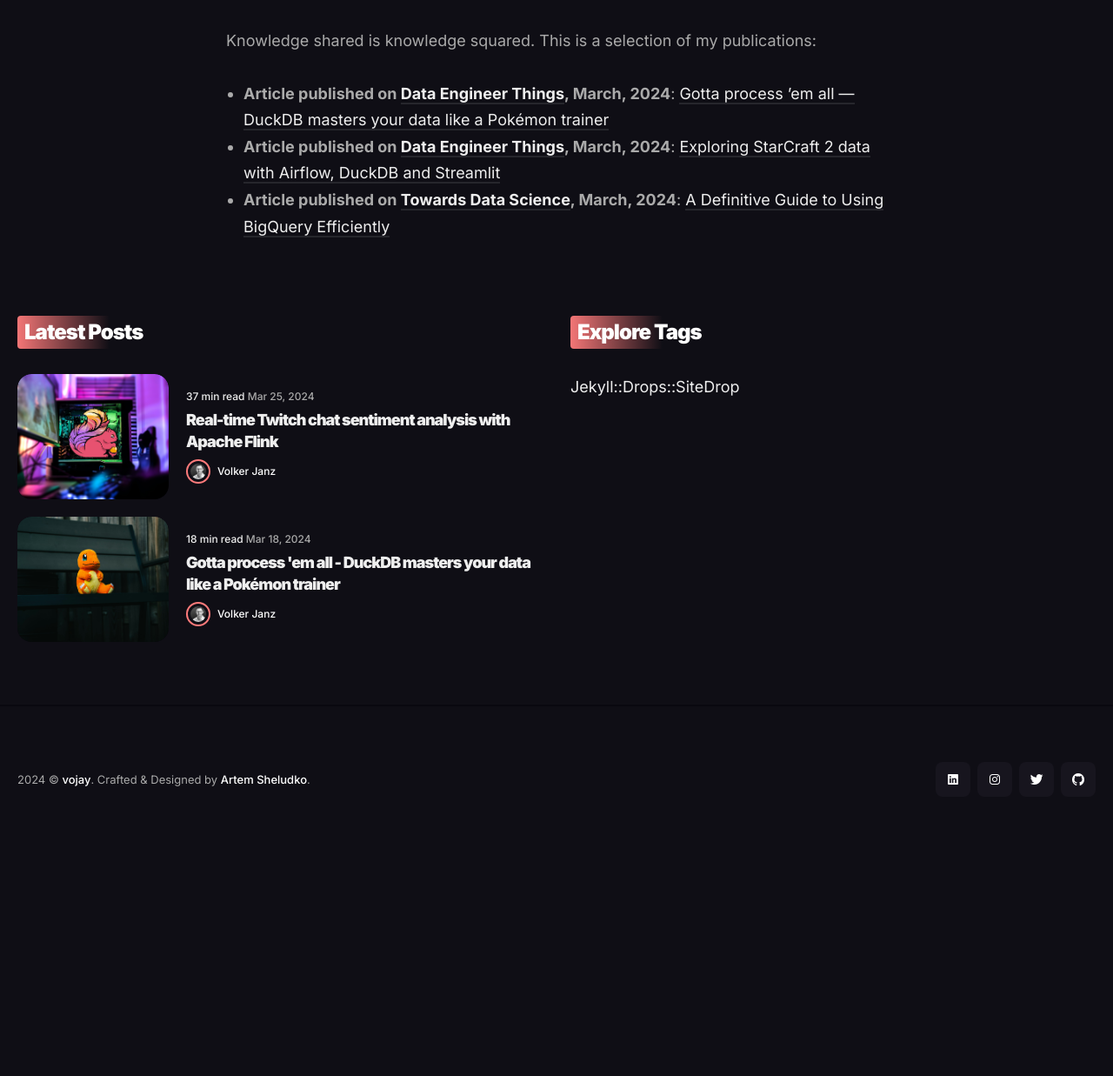
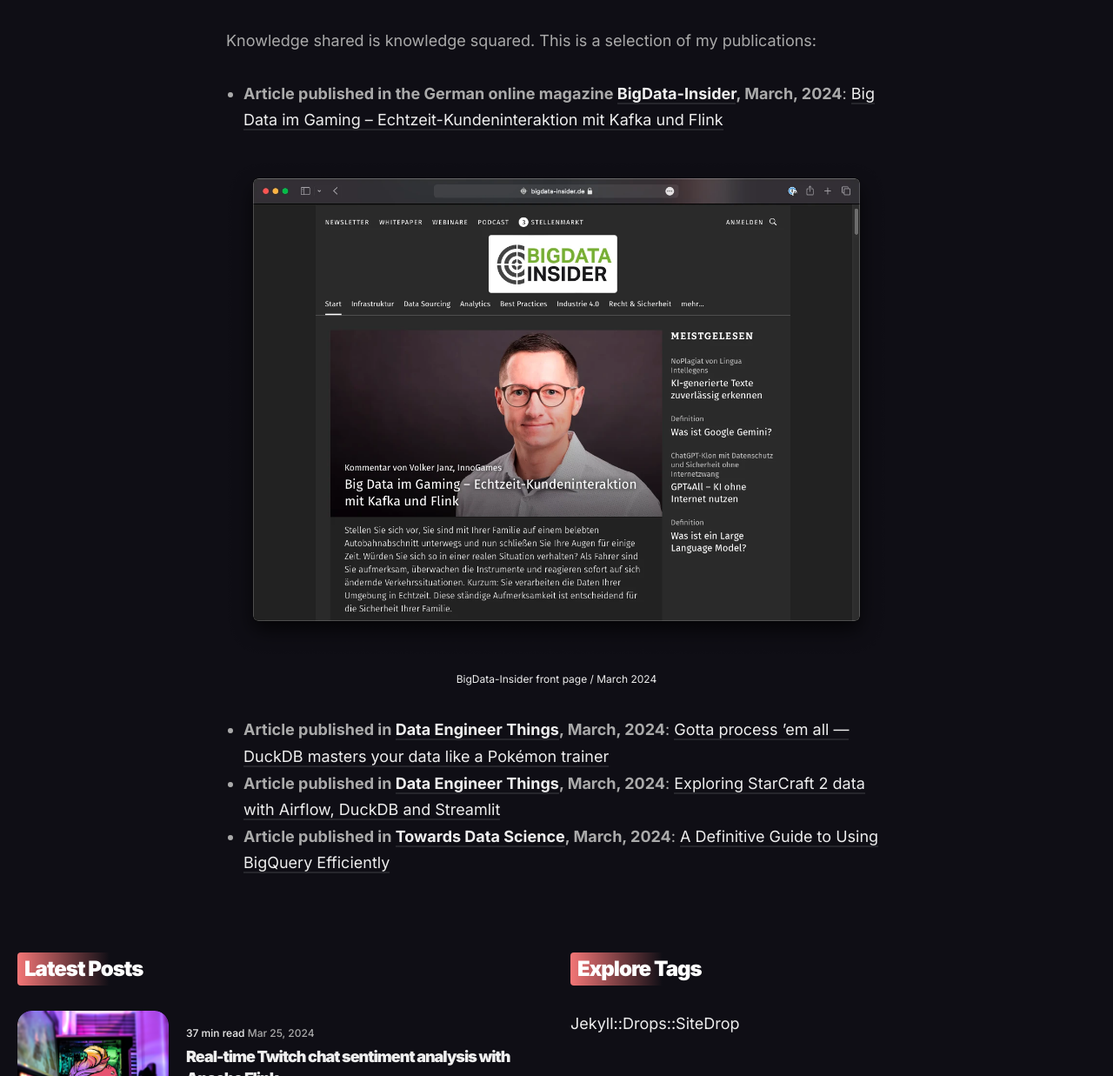
Before and after one commit to vojay-dev/vojay-dev.github.io, a Jekyll site: the page built from _pages/publications.md, in a window 1280 px wide and 1400 px high, scrolled down 501 px. Shown: the part 163-1400 px from the top of the window at 87% size. Built offline with Jekyll 4.4.1, drawn with Linux system fonts in a browser that asks for light colours; nearby versions of some CDN libraries; before the commit the page ends 1644 px from its top, so only the background shows below that.

Commit message:
Add article to publication list (BigData-Insider)

```diff
--- a/_pages/publications.md
+++ b/_pages/publications.md
@@ -8,6 +8,11 @@
 
 Knowledge shared is knowledge squared. This is a selection of my publications:
 
-* **Article published on [Data Engineer Things](https://blog.det.life/), March, 2024**: [Gotta process ’em all — DuckDB masters your data like a Pokémon trainer](https://medium.com/data-engineer-things/gotta-process-em-all-duckdb-masters-your-data-like-a-pok%C3%A9mon-trainer-051a38cbc5cd)
-* **Article published on [Data Engineer Things](https://blog.det.life/), March, 2024**: [Exploring StarCraft 2 data with Airflow, DuckDB and Streamlit](https://blog.det.life/exploring-starcraft-2-data-with-airflow-duckdb-and-streamlit-7c0ad79f9ca6)
-* **Article published on [Towards Data Science](https://towardsdatascience.com/), March, 2024**: [A Definitive Guide to Using BigQuery Efficiently](https://towardsdatascience.com/burn-data-rather-than-money-with-bigquery-the-definitive-guide-1b50a9fdf096)
+* **Article published in the German online magazine [BigData-Insider](https://www.bigdata-insider.de/), March, 2024**: [Big Data im Gaming – Echtzeit-Kundeninteraktion mit Kafka und Flink](https://www.bigdata-insider.de/big-data-im-gaming-echtzeit-kundeninteraktion-mit-kafka-und-flink-a-5f54958c1e1b6983adddaa16e3a59ae7/)
+
+![Time to think]({{site.baseurl}}/images/bd-insider.webp)
+*BigData-Insider front page / March 2024*
+
+* **Article published in [Data Engineer Things](https://blog.det.life/), March, 2024**: [Gotta process ’em all — DuckDB masters your data like a Pokémon trainer](https://medium.com/data-engineer-things/gotta-process-em-all-duckdb-masters-your-data-like-a-pok%C3%A9mon-trainer-051a38cbc5cd)
+* **Article published in [Data Engineer Things](https://blog.det.life/), March, 2024**: [Exploring StarCraft 2 data with Airflow, DuckDB and Streamlit](https://blog.det.life/exploring-starcraft-2-data-with-airflow-duckdb-and-streamlit-7c0ad79f9ca6)
+* **Article published in [Towards Data Science](https://towardsdatascience.com/), March, 2024**: [A Definitive Guide to Using BigQuery Efficiently](https://towardsdatascience.com/burn-data-rather-than-money-with-bigquery-the-definitive-guide-1b50a9fdf096)
```
Also changed, not shown: images/bd-insider.webp (added).
